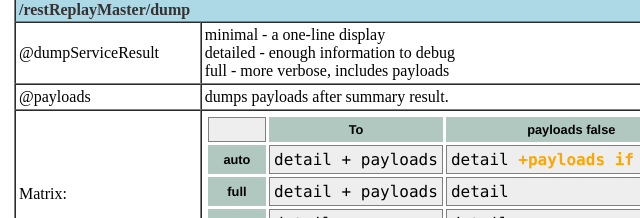
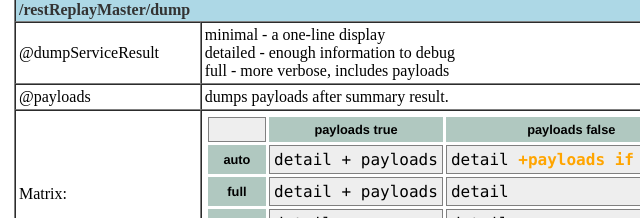
Before and after one commit to dynamide/RestReplay, a plain HTML site: page doc/RestReplay.html in a window 1280 px wide. Shown: the part 4802-5020 px from the top of the page, 14-654 px from the left. Drawn offline with Linux system fonts and the light colour scheme.

Commit message:
spelling

```diff
--- a/doc/RestReplay.html
+++ b/doc/RestReplay.html
@@ -392,7 +392,7 @@ RestReplay summary report: .../test/resources/test-data/restreplay/rest-replay-r
               <td>
                   <table class="matrix">
                       <tr>
-                          <td></td><th>To</th><th>payloads false</th>
+                          <td></td><th>payloads true</th><th>payloads false</th>
                       </tr>
                       <tr>
                           <th>auto</th><td>detail + payloads</td><td>detail <b style="color:orange;">+payloads if error</b></td>
```
